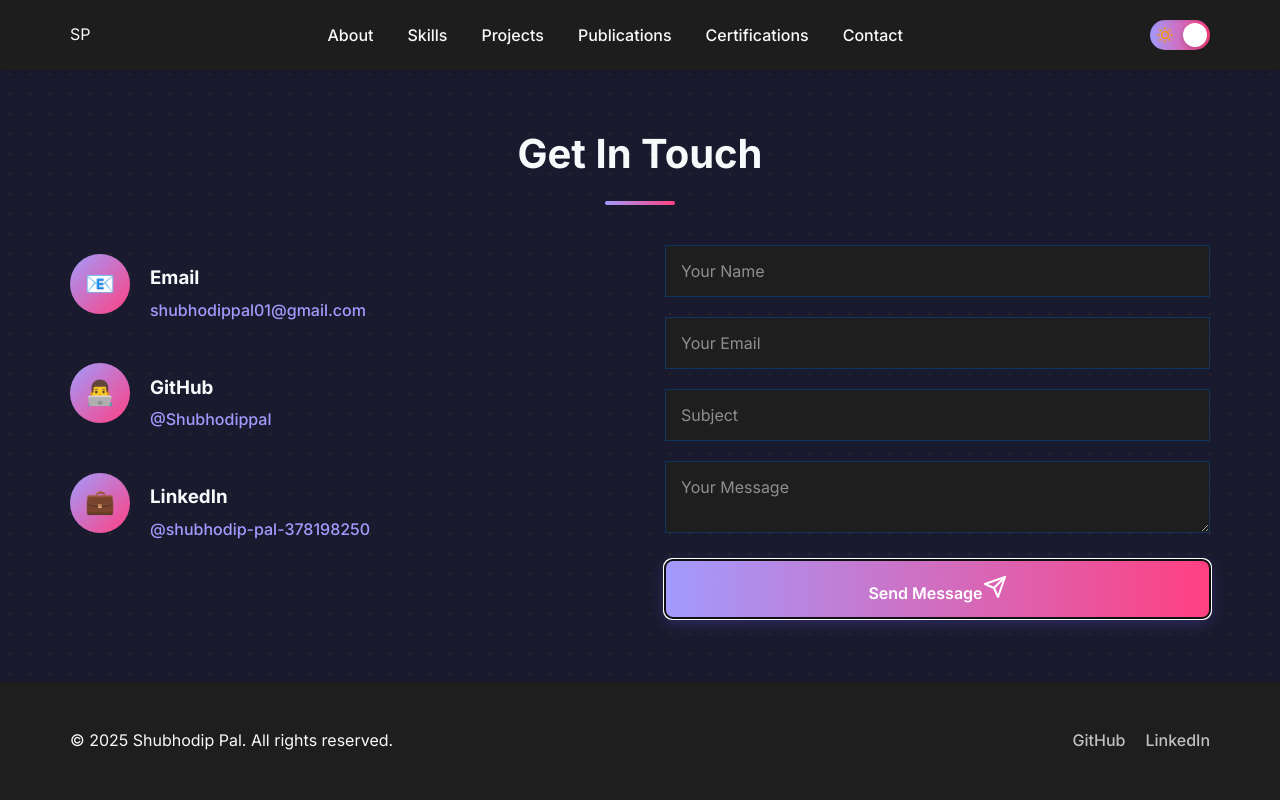
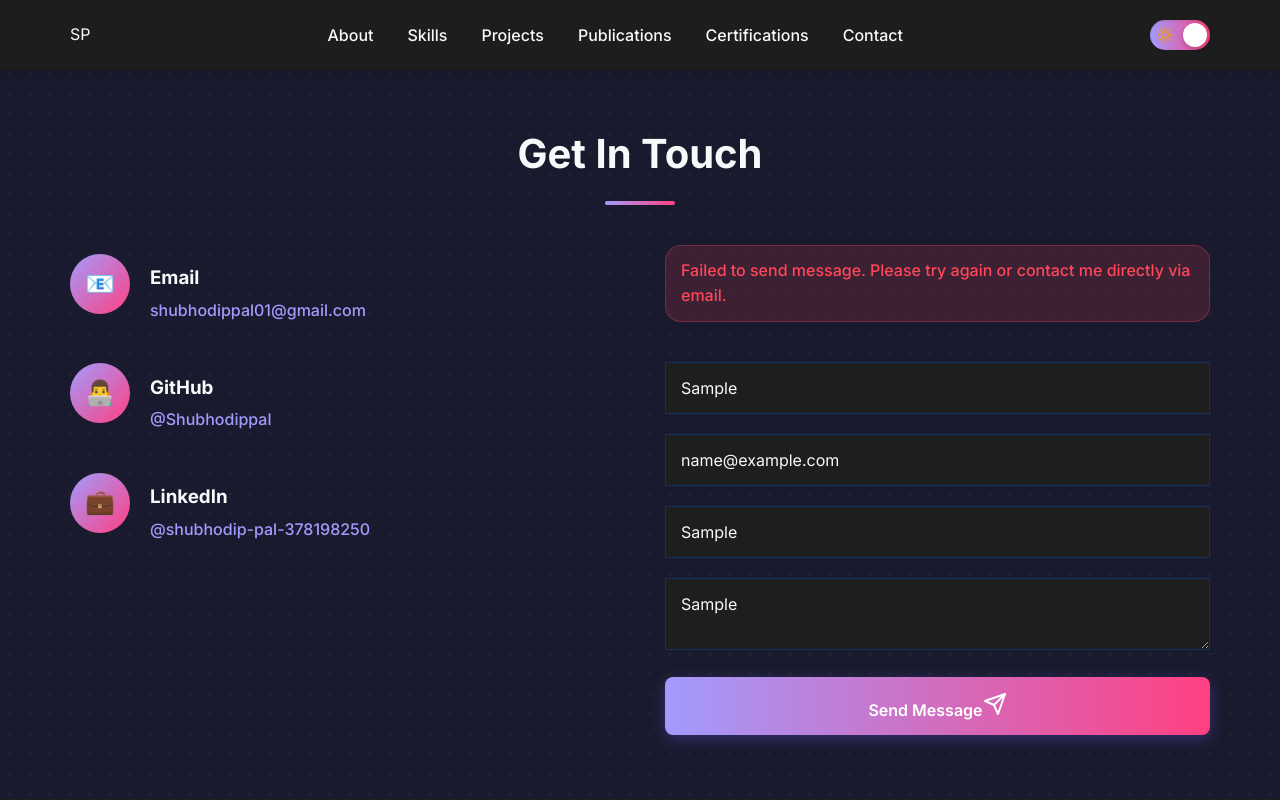
Before and after one commit to Shubhodippal/React_Portfolio, a React (Vite) app: page / in a window 1280 px wide. Both pictures are taken after typing "Sample", "name@example.com", "Sample", "Sample" into the empty fields and a click on the button "Send Message". Shown: the part 3742-4542 px from the top of the page. Built offline with nearby package versions, Linux system fonts and the light colour scheme; no server answers.

Commit message:
feat: enhance contact form with submission status messages and disable button during submission

```diff
--- a/src/App.css
+++ b/src/App.css
@@ -1720,3 +1720,28 @@ body:not(.dark-mode) .form-group textarea:focus {
 .website-btn:hover {
   background-color: #f5f5f5;
 }
+
+/* Add to App.css */
+.form-message {
+  padding: 12px 15px;
+  border-radius: var(--radius);
+  margin-bottom: 20px;
+  font-weight: 500;
+}
+
+.form-message.success {
+  background-color: rgba(46, 213, 115, 0.15);
+  color: #2ed573;
+  border: 1px solid rgba(46, 213, 115, 0.3);
+}
+
+.form-message.error {
+  background-color: rgba(255, 71, 87, 0.15);
+  color: #ff4757;
+  border: 1px solid rgba(255, 71, 87, 0.3);
+}
+
+.submit-button:disabled {
+  opacity: 0.7;
+  cursor: not-allowed;
+}
--- a/src/components/Contact.jsx
+++ b/src/components/Contact.jsx
@@ -13,6 +13,8 @@ const Contact = ({ contact }) => {
     subject: false,
     message: false
   });
+  const [isSubmitting, setIsSubmitting] = useState(false);
+  const [submitStatus, setSubmitStatus] = useState(null);
 
   const handleChange = (e) => {
     const { name, value } = e.target;
@@ -29,15 +31,43 @@ const Contact = ({ contact }) => {
     }
   };
 
-  const handleSubmit = (e) => {
+  const handleSubmit = async (e) => {
     e.preventDefault();
-    // Handle form submission
-    console.log(formData);
+    setIsSubmitting(true);
+    setSubmitStatus(null);
+
+    try {
+      const response = await fetch('https://backend.shubhodip.in/users/send_mail', {
+        method: 'POST',
+        headers: {
+          'Content-Type': 'application/json',
+          'Accept': 'application/json',
+          'X-API-KEY': import.meta.env.VITE_API_KEY
+        },
+        body: JSON.stringify({
+          name: formData.name,
+          email: formData.email,
+          subject: formData.subject,
+          message: formData.message
+        }),
+      });
+
+      if (response.ok) {
         // Reset form
         setFormData({ name: '', email: '', subject: '', message: '' });
         setFocused({ name: false, email: false, subject: false, message: false });
-    // Show success message
-    alert('Message sent successfully!');
+        setSubmitStatus('success');
+      } else {
+        const errorData = await response.json();
+        console.error('Error sending message:', errorData);
+        setSubmitStatus('error');
+      }
+    } catch (error) {
+      console.error('Error sending message:', error);
+      setSubmitStatus('error');
+    } finally {
+      setIsSubmitting(false);
+    }
   };
 
   return (
@@ -78,6 +108,16 @@ const Contact = ({ contact }) => {
             </div>
           </div>
           <form className="contact-form" onSubmit={handleSubmit}>
+            {submitStatus === 'success' && (
+              <div className="form-message success">
+                Message sent successfully! I'll get back to you soon.
+              </div>
+            )}
+            {submitStatus === 'error' && (
+              <div className="form-message error">
+                Failed to send message. Please try again or contact me directly via email.
+              </div>
+            )}
             <div className={`form-group ${focused.name ? 'focused' : ''}`}>
               <input
                 type="text"
@@ -88,6 +128,7 @@ const Contact = ({ contact }) => {
                 onBlur={() => handleBlur('name')}
                 placeholder="Your Name"
                 required
+                disabled={isSubmitting}
               />
               <span className="input-highlight"></span>
             </div>
@@ -101,6 +142,7 @@ const Contact = ({ contact }) => {
                 onBlur={() => handleBlur('email')}
                 placeholder="Your Email"
                 required
+                disabled={isSubmitting}
               />
               <span className="input-highlight"></span>
             </div>
@@ -114,6 +156,7 @@ const Contact = ({ contact }) => {
                 onBlur={() => handleBlur('subject')}
                 placeholder="Subject"
                 required
+                disabled={isSubmitting}
               />
               <span className="input-highlight"></span>
             </div>
@@ -126,15 +169,18 @@ const Contact = ({ contact }) => {
                 onBlur={() => handleBlur('message')}
                 placeholder="Your Message"
                 required
+                disabled={isSubmitting}
               ></textarea>
               <span className="input-highlight"></span>
             </div>
-            <button type="submit" className="submit-button">
-              <span>Send Message</span>
+            <button type="submit" className="submit-button" disabled={isSubmitting}>
+              <span>{isSubmitting ? 'Sending...' : 'Send Message'}</span>
+              {!isSubmitting && (
                 <svg xmlns="http://www.w3.org/2000/svg" width="24" height="24" viewBox="0 0 24 24" fill="none" stroke="currentColor" strokeWidth="2" strokeLinecap="round" strokeLinejoin="round">
                   <line x1="22" y1="2" x2="11" y2="13"></line>
                   <polygon points="22 2 15 22 11 13 2 9 22 2"></polygon>
                 </svg>
+              )}
             </button>
           </form>
         </div>
```
Also changed, not shown: 1 other file (tests, documents, lock files or other folders). Lines whose indentation alone changed are shown as unchanged.
